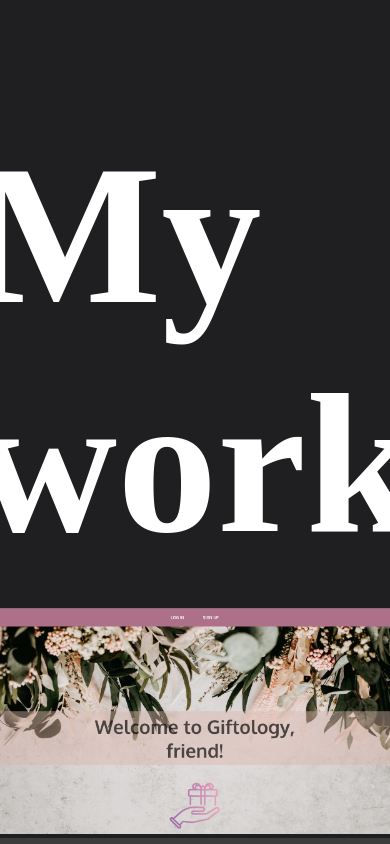
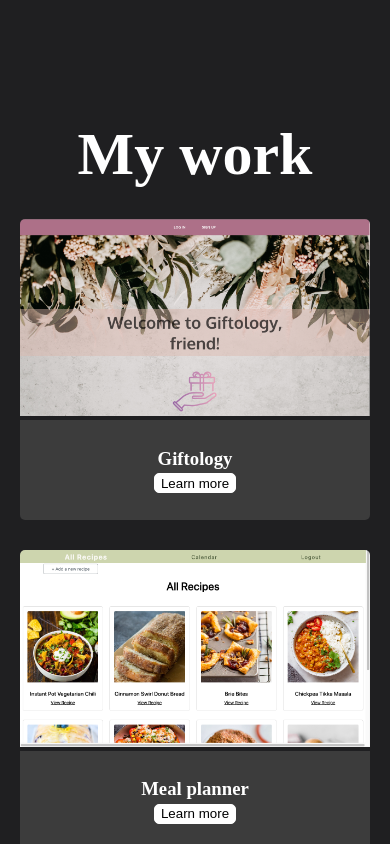
Before and after one commit to AWeidenkopf/portfolio-react, a React (Create React App) app: page / in a window 390 px wide. Shown: the part 2080-2924 px from the top of the page. Built offline with nearby package versions, Linux system fonts and the light colour scheme.

Commit message:
add mobile design to projects section

```diff
--- a/src/Components/Projects/ProjectPreview.module.css
+++ b/src/Components/Projects/ProjectPreview.module.css
@@ -1,5 +1,5 @@
 .container {
-  width: 400px;
+  width: 350px;
 }
 
 .container img {
@@ -30,3 +30,9 @@
   cursor: pointer;
   font-weight: bold;
 }
+
+@media (min-width: 990px) {
+  .container {
+    width: 400px;
+  }
+}
--- a/src/Pages/Contact/Contact.jsx
+++ b/src/Pages/Contact/Contact.jsx
@@ -9,7 +9,7 @@ const Contact = () => {
         <h2 className={styles.title}>Get in touch</h2>
         <ul>
           <li>I'm currently looking for my next opportunity.</li>
-          <li>If you either got the perfect job or just want to say hi,</li>
+          <li>If you either have the perfect job or just want to say hi,</li>
           <li>here's how to connect:</li>
         </ul>
         <div className={styles.contactLinks}>
--- a/src/Pages/Projects/Projects.module.css
+++ b/src/Pages/Projects/Projects.module.css
@@ -9,7 +9,7 @@
 }
 
 .projectsSection h1 {
-  font-size: 200px;
+  font-size: 60px;
 }
 
 .container {
@@ -18,3 +18,9 @@
   flex-wrap: wrap;
   gap: 30px;
 }
+
+@media (min-width: 990px) {
+  .projectsSection h1 {
+    font-size: 200px;
+  }
+}
```
